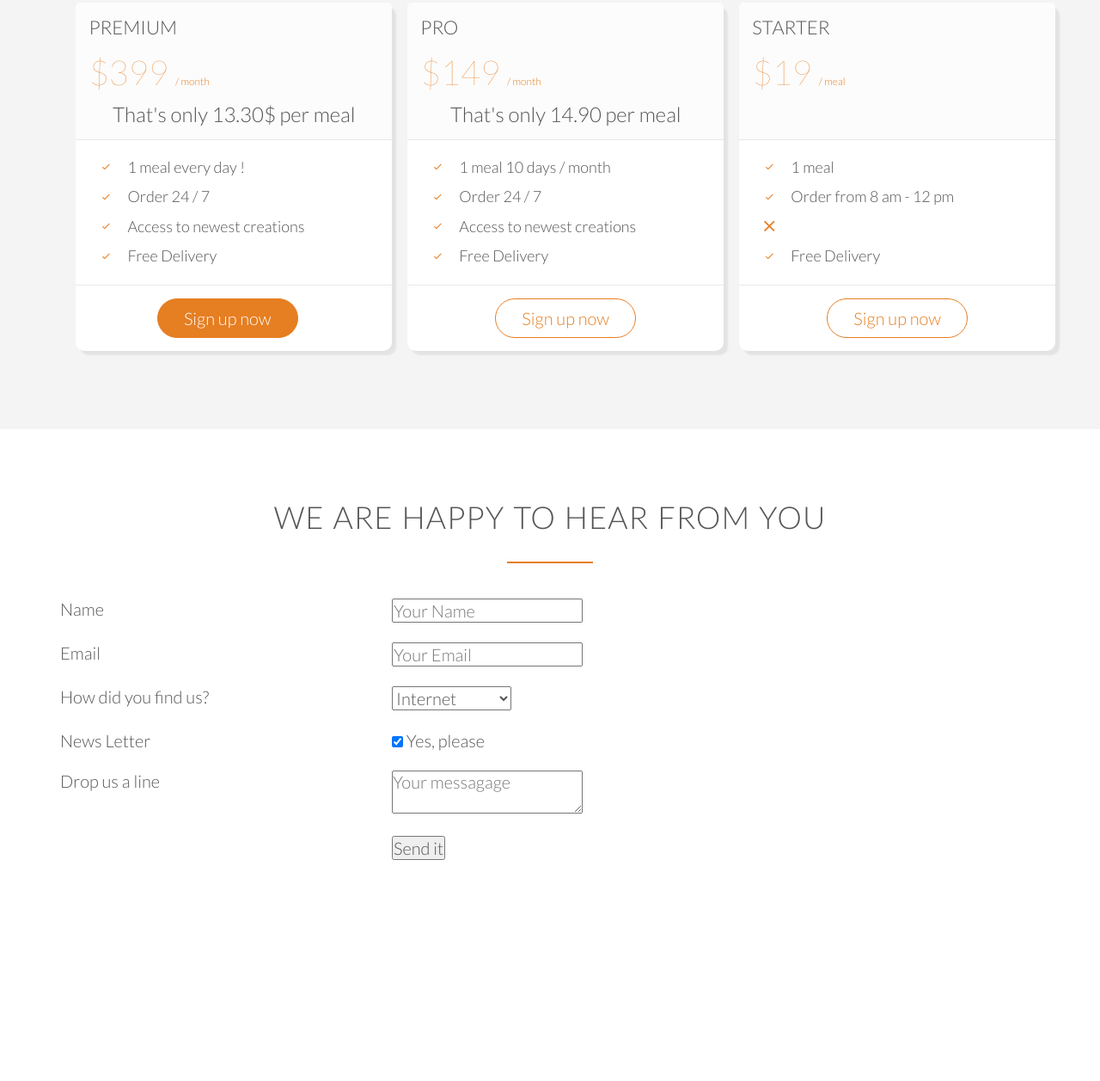
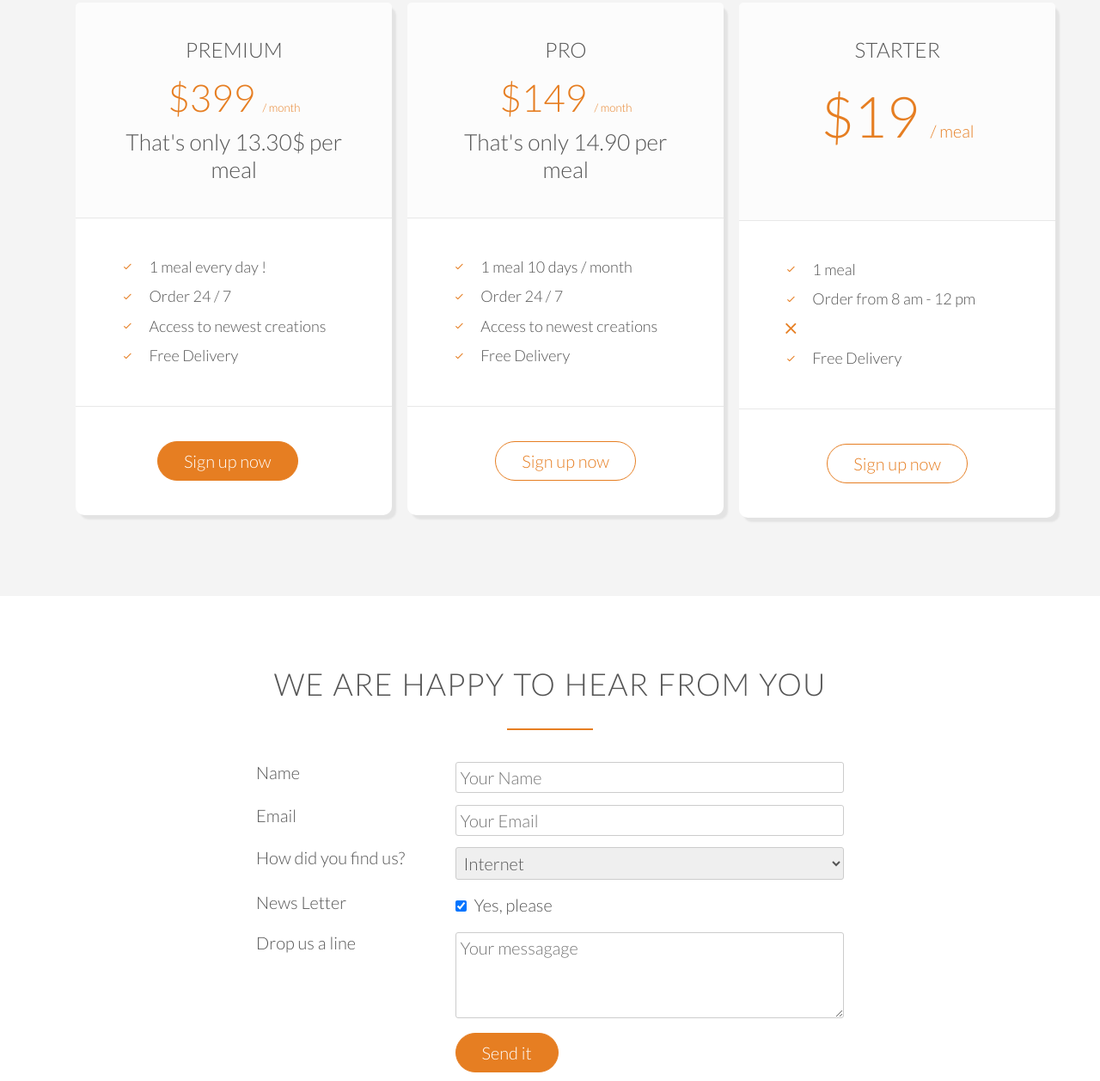
Before and after one commit to Mreyna3/Omnifood, a plain HTML site: page index.html in a window 1280 px wide. Shown: the part 4162-5419 px from the top of the page at 86% size. Before the commit the page ends 5254 px from the top, so only its background shows below. Drawn offline with Linux system fonts and the light colour scheme; files whose address does not match are found by name.

Commit message:
New Updates

```diff
--- a/index.html
+++ b/index.html
@@ -306,8 +306,9 @@
                     <div class="plan-box">
                         <div>
                             <h3>Starter</h3>
-                            <p class="plan-price">$19 <span>/ meal</span></p>
-                            <p class="plan-price-meal">&nbsp</p>
+                            <p class="plan-price" id="starter-label">$19 <span>/ meal</span></p>
+                            <p class="plan-price-meal">&nbsp;</p>
+
 
                         </div>
                         <div>
@@ -363,7 +364,7 @@
                     </div>
                     <div class="row">
                         <div class="col span-1-of-3">
-                            <label>News Letter </label>
+                            <label for="news">News Letter </label>
                         </div>
                         <div class="col span-2-of-3">
                             <input type="checkbox" name="news" id="news" checked> Yes, please
@@ -385,7 +386,6 @@
                             <input type="submit" value="Send it">
                         </div>
                     </div>
-
                 </form>
             </div>
 
--- a/resources/css/style.css
+++ b/resources/css/style.css
@@ -12,6 +12,9 @@ Orange color: #e67e22
     margin: 0;
     padding: 0;
     box-sizing: border-box;
+    text-decoration: none;
+    color: inherit;
+
 }
 
 html,
@@ -158,17 +161,20 @@ a:active{
 }
 /* ----- BUTTONS ----- */
 .btn:link,
-.btn:visited {
+.btn:visited,
+input[type=submit] {
     display: inline-block;
     padding: 10px 30px;
     font-weight: 300;
     text-decoration: none;
     border-radius: 200px;
     transition: background-color 0.2s, border 0.2s, color 0.2s;
+     /*Transitions the hover affect, speed of background transition, transition of border, transition of color  */
 }
 
 .btn-full:link,
-.btn-full:visited {
+.btn-full:visited,
+input[type=submit] {
     background-color: #e67e22;
     border: 1px solid #e67e22;
     color: #fff;
@@ -182,7 +188,9 @@ a:active{
 }
 
 .btn:hover,
-.btn:active {
+.btn:active,
+input[type=submit]:hover,
+input[type=submit]:active {
     background-color: #cf6d17;
 }
 
@@ -194,7 +202,7 @@ a:active{
 .btn-ghost:hover,
 .btn-ghost:active {
     border: 1px solid #cf6d17;
-    color: #fff;
+    color: #fff; /* This is the color of the font*/
 }
 
 
@@ -428,7 +436,7 @@ cite img{
 
 
 .plan-box div {
-    padding: 15px;
+    padding: 40px;
     border-bottom: 1px solid #e8e8e8;
 
 }
@@ -437,6 +445,8 @@ cite img{
     background-color: #fcfcfc;
     border-top-left-radius: 5px;
     border-top-right-radius: 5px;
+    text-align: center;
+    font-size: 110%;
 }
 
 .plan-box div:last-child{
@@ -455,7 +465,7 @@ cite img{
 
 .plan-price {
     font-size: 200%;
-    font-weight: 100;
+    font-weight: 300;
 
     margin-bottom: 10px;
     color: #e67e22;
@@ -471,7 +481,42 @@ cite img{
     text-align: center;
 
 }
+#starter-label{
+    margin-top: 8%;
+    font-size: 300%;
+}
 
+/* ----------------------------------------------- */
+/* Section Form */
+/* ----------------------------------------------- */
+
+.contact-form {
+   /*  background-color: #f4f4f4;*/
+    width: 60%;
+    margin:0 auto;
+    border-radius: 10px;
+}
+/*we needed to add the "type=text/email", because we didnt want every element witht the following properties */
+input[type=text],
+input[type=email],
+select,
+textarea{
+
+    width: 100%;
+    padding: 5px;
+    border-radius: 3px;
+    border: 1px solid #ccc; /* border width, border type, border color*/
+}
+
+textarea{
+    height: 100px;
+}
+
+input[type=checkbox]{
+    margin: 10px 5px 10px 0;
+}
+
+*:focus {outline: none;} /*This is used to get rid of annoying ouline when we click on form elements, in the future look to add specifically to form elements  */
 
 /* ----------------------------------------------- */
 /* FEATURES */
```
